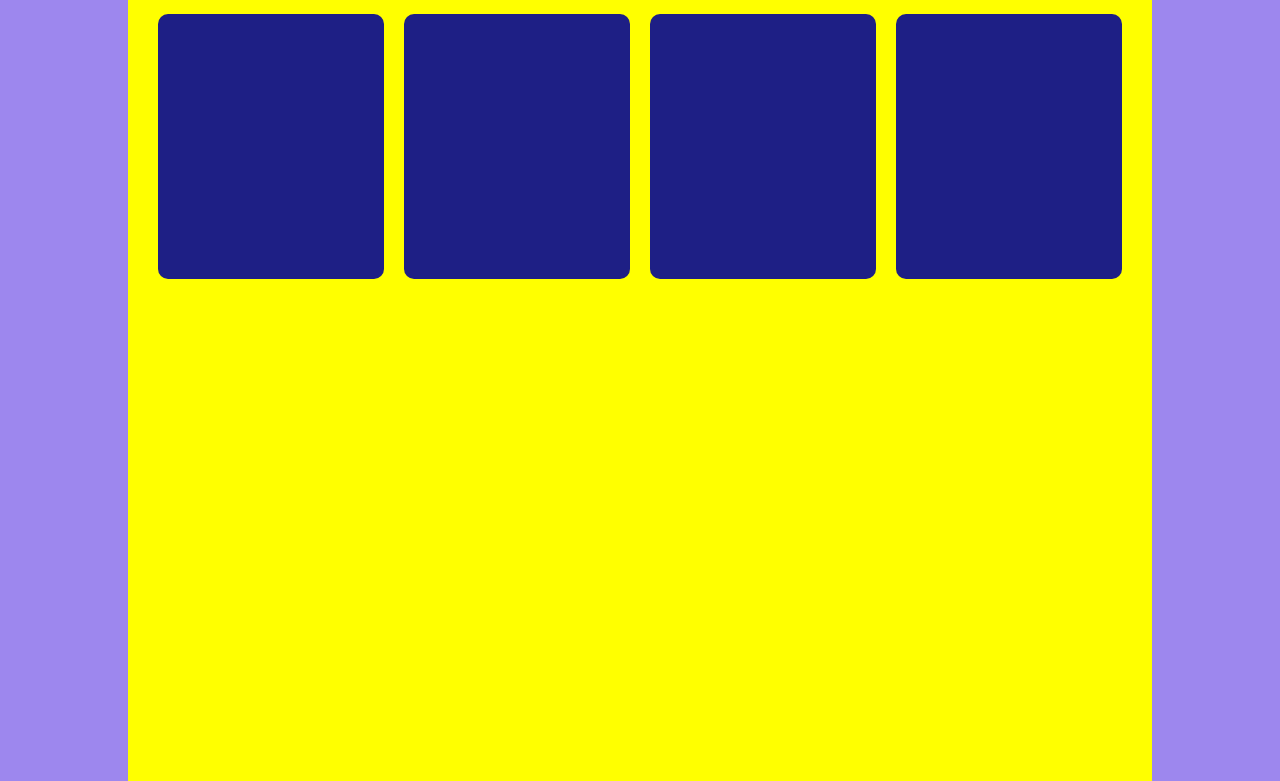
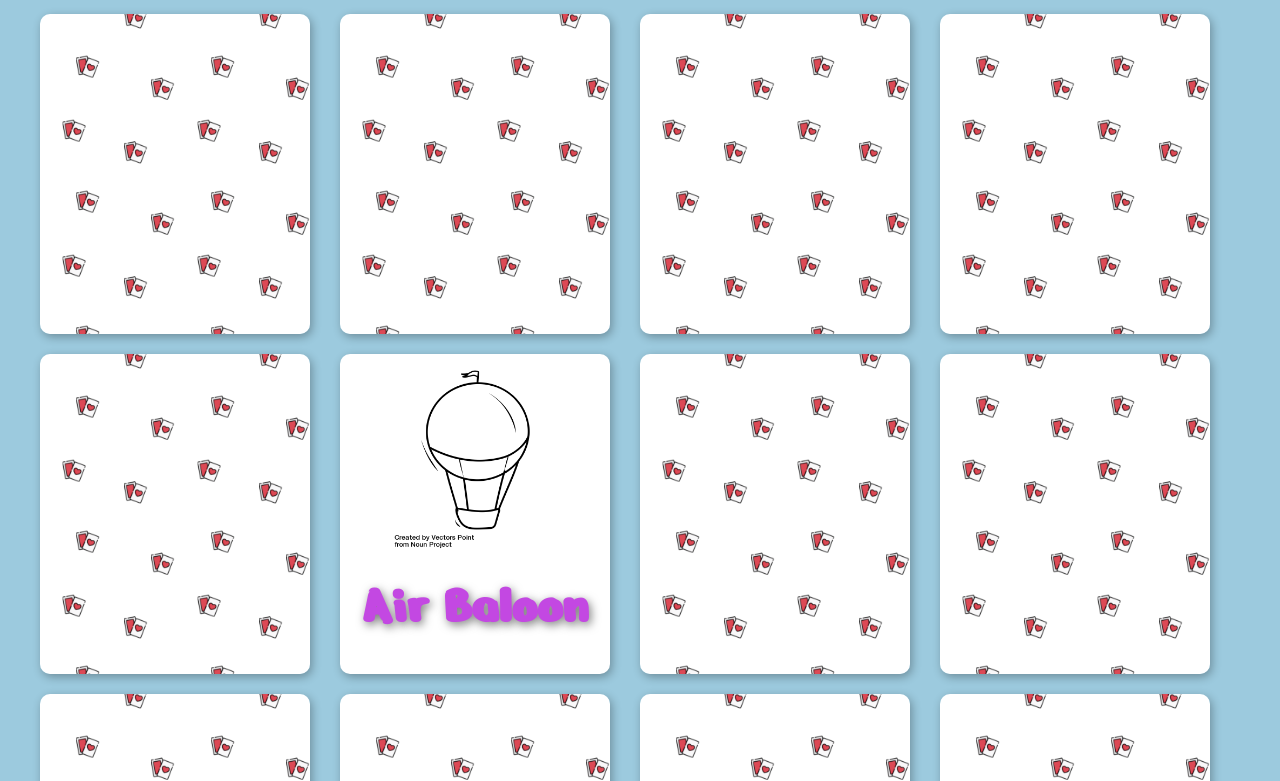
Before and after one commit to danibr1/html-css-memory, a plain HTML site: page index.html in a window 1280 px wide. Shown: the part 137-918 px from the top of the page. Drawn offline with Linux system fonts and the light colour scheme.

Commit message:
completed

```diff
--- a/css/main.css
+++ b/css/main.css
@@ -3,66 +3,99 @@
     margin: 0;
     border: 0;
     box-sizing: border-box;
+    font-family: 'Nerko One', cursive;
+    text-shadow: 2px 3px 10px rgba(0, 0, 0, 0.5)
 }
 
 body{
-    font-family: 'Nerko One', cursive;
-    background-color: #9d87ee;
+    background-color:#9ccade;
 }
 
-h1{
-    color: black
-}
 
-/* UTILITIES */
-
-
-
-
-
-/* CONTAINER */
-.container{
-    width: 80%;
-    max-width: 100%;
-    margin:0 auto;
+/* UTILITY */
+.clearfix::after{
+    content:'';
+    display: table;
+    clear: both;
 }
 
 
 /* HEADER */
 header h1{
-    color: white;
     text-align: center;
     font-size: 100px;
+    color: white;
 }
 
 /* ---MAIN--- */
-/* GAME TABLE */
+.table-game{
+    width: 1200px;
+    margin: 30px auto;
+}
 
-.game-table{
-    display: flex;
-    justify-content: center;
+/* SET DEFAULT CARDS */
+.card{
+    position: relative;
+    float: left;
+    width:270px;
+    height: 320px;
+    margin-right: 30px;
+    margin-bottom: 20px;
+    background-image: url(../img/pattern.png);
+    background-size: contain;
+    border-radius: 10px;
+    box-shadow: 2px 3px 10px rgba(0, 0, 0, 0.3);
+}
+
+.card img{
+    display: block;
+    margin: 15px auto;
+    width: 70%;
+    display: none;
+}
+
+.card h3{
     width: 100%;
-    height: 800px;
-    list-style: none;
-    background-color: yellow;
-    padding: 20px;
+    text-align: center;
+    font-size: 55px;
+    color:orange;
+    display: none;
 }
 
 
-.card{
-    width:230px;
-    height: 265px;
-    background-color: rgb(30, 31, 133);
-    border-radius: 10px;
-    margin: 10px;
-
+/* VISIBLE CARD */
+.card.visible{
+    background-color: white;
+    background-image: none;
 }
 
+.card.visible img,
+.card.visible h3{
+    display: block;
+    color: rgb(195, 72, 226);
+}
+
+.card.visible:hover h3{
+    color: orange
+}
+
+
+/* CARD HOVER */
+.card:hover{
+    background: white;
+    transform: scale(1.06);
+}
+
+.card:hover img,
+.card:hover h3{
+    display: block;
+}
 
 /* FOOTER */
 footer{
     width: 100%;
     height: 50px;
+    font-size: 20px;
     color: black;
     text-align: center;
 }
--- a/index.html
+++ b/index.html
@@ -15,31 +15,83 @@
 </head>
 
 <body>
-    <!-- PAGE CONTAINER -->
-    <div class="container">
-
     <!-- HEADER -->
     <header>
         <h1>MEMORY GAME</h1>
     </header>
 
     <!-- MAIN -->
-        <div class="game-table">
+    <main>
+        <div class="table-game clearfix">
 
-            <div class="card"></div>
-            <div class="card"></div>
-            <div class="card"></div>
-            <div class="card"></div>
+            <div class="card">
+                <img src="./img/bicycle.png" alt="bicycle">
+                <h3 class="title">Bicycle</h3>
+            </div>
 
+            <div class="card">
+                <img src="./img/airbalon.png" alt="airbaloon">
+                <h3 class="title">Air Baloon</h3>
+            </div>
 
+            <div class="card">
+                <img src="./img/cruise.png" alt="cruise">
+                <h3 class="title">Cruise</h3>
+            </div>
 
+            <div class="card">
+                <img src="./img/bicycle.png" alt="bicycle">
+                <h3 class="title">Bicycle</h3>
+            </div>
+
+            <div class="card">
+                <img src="./img/tractor.png" alt="tractor">
+                <h3 class="title">Tractor</h3>
+            </div>
+
+            <div class="card visible">
+                <img src="./img/airbalon.png" alt="airbaloon">
+                <h3 class="title">Air Baloon</h3>
+            </div>
+
+            <div class="card">
+                <img src="./img/cruise.png" alt="cruise">
+                <h3 class="title">Cruise</h3>
+            </div>
+
+            <div class="card">
+                <img src="./img/submarine.png" alt="submarin">
+                <h3 class="title">Submarine</h3>
+            </div>
+
+            <div class="card">
+                <img src="./img/tram.png" alt="tram">
+                <h3 class="title">Tram</h3>
+            </div>
+
+            <div class="card">
+                <img src="./img/tram.png" alt="tram">
+                <h3 class="title">Tram</h3>
+            </div>
+
+            <div class="card">
+                <img src="./img/tractor.png" alt="tractor">
+                <h3 class="title">Tractor</h3>
+            </div>
+
+            <div class="card">
+                <img src="./img/submarine.png" alt="submarin">
+                <h3 class="title">Submarine</h3>
+            </div>
 
         </div>
+
+    </main>
 
     <!-- FOOTER -->
     <footer>
         <div class="footer">From Team Boolean</div>
     </footer>
-    </div>
+
 </body>
 </html>
```
Also changed, not shown: img/airbalon.png (renamed from img/noun_air_balloon_3134741.png), img/bicycle.png (renamed from img/noun_Bicycle_3134821.png), img/cruise.png (renamed from img/noun_Cruise_Ship_3134824.png), img/submarine.png (renamed from img/noun_Submarine_3134738.png), img/tractor.png (renamed from img/noun_Tractor_3134797.png), img/tram.png (renamed from img/noun_Tram_3134750.png). Lines whose indentation alone changed are shown as unchanged.
